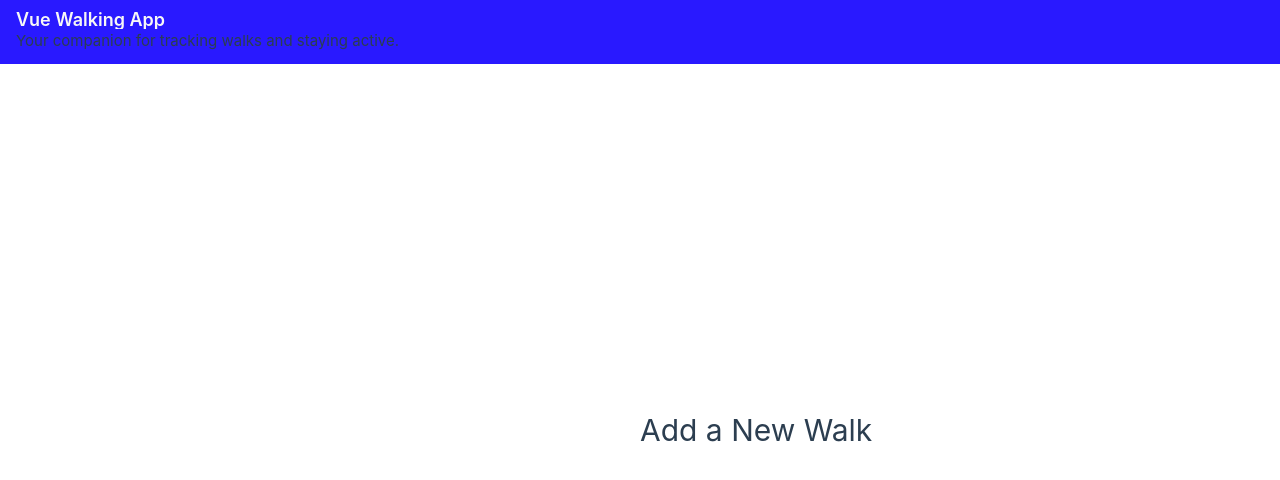
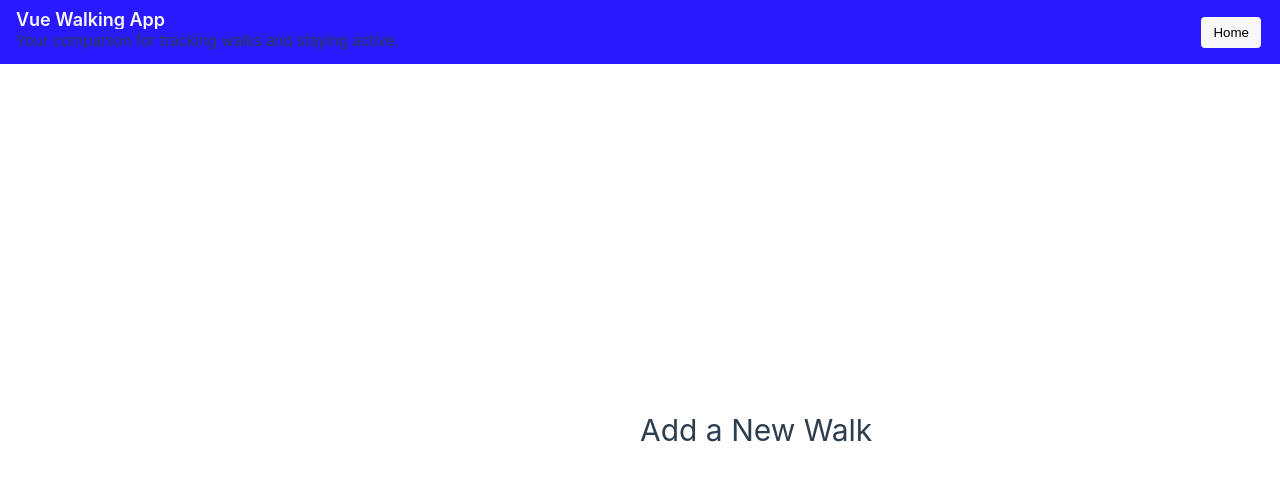
Before and after one commit to jamesm1201/vue-walking-app, a Vue app: page /add-walk in a window 1280 px wide. Shown: the top 480 px of the page. Built offline with nearby package versions, Linux system fonts and the light colour scheme.

Commit message:
Add home button in header

```diff
--- a/src/App.vue
+++ b/src/App.vue
@@ -34,12 +34,4 @@ import Header from "@/components/Header.vue";
   height: auto;
   overflow: hidden;
 }
-
-main {
-  flex-grow: 1; /* Allows 'main' to take up all remaining vertical space */
-  display: flex; /* Apply flex to 'main' to manage its content (Home) */
-  flex-direction: column;
-  height: auto; /* Since flex-grow is set, height can be auto */
-  overflow: hidden; /* Prevent main from overflowing if Home content is too large */
-}
 </style>
--- a/src/components/Header.vue
+++ b/src/components/Header.vue
@@ -10,7 +10,11 @@
 
     <div class="right">
       <!-- optional action buttons / icons can be passed via slot -->
-      <slot name="actions"></slot>
+      <slot name="actions">
+        <router-link to="/">
+          <button class="home-button">Home</button>
+        </router-link>
+      </slot>
     </div>
   </header>
 </template>
@@ -65,4 +69,12 @@ const props = defineProps({
   align-items: center;
   gap: 8px;
 }
+.home-button {
+  background-color: #f7f7f7;
+  border: none;
+  padding: 8px 12px;
+  border-radius: 4px;
+  cursor: pointer;
+  font-weight: 500;
+}
 </style>
--- a/src/views/Home.vue
+++ b/src/views/Home.vue
@@ -2,7 +2,7 @@
   <div class="home-container">
     <div class="search-section">
       <router-link to="/add-walk">
-        <button>Add a New Walk</button>
+        <button class="add-walk-button">Add a New Walk</button>
       </router-link>
     </div>
     <div class="featured-walk-section">
@@ -59,4 +59,14 @@ const mapCenter = computed(() => {
   margin-top: 20px;
   height: 50vh;
 }
+.add-walk-button {
+  background-color: #2919ff;
+  color: white;
+  border: none;
+  padding: 12px 24px;
+  border-radius: 8px;
+  font-size: 18px;
+  cursor: pointer;
+  transition: background-color 0.3s ease;
+}
 </style>
```
